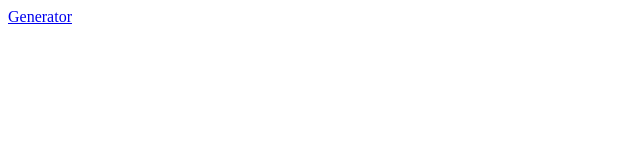
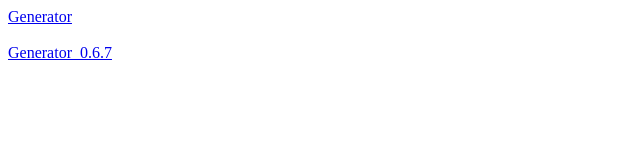
Before and after one commit to JayB19/4Alice, a plain HTML site: page index.html in a window 1280 px wide. Shown: the whole page, without its empty margins (0-640 px from the left). Drawn offline with Linux system fonts and the light colour scheme.

Commit message:
Update index.html

```diff
--- a/index.html
+++ b/index.html
@@ -5,5 +5,7 @@
   </head>
   <body>
     <a href='generator'>Generator</a>
+    <br><br>
+    <a href='generator_updated'>Generator_0.6.7</a>
   </body>
 </html>
```
